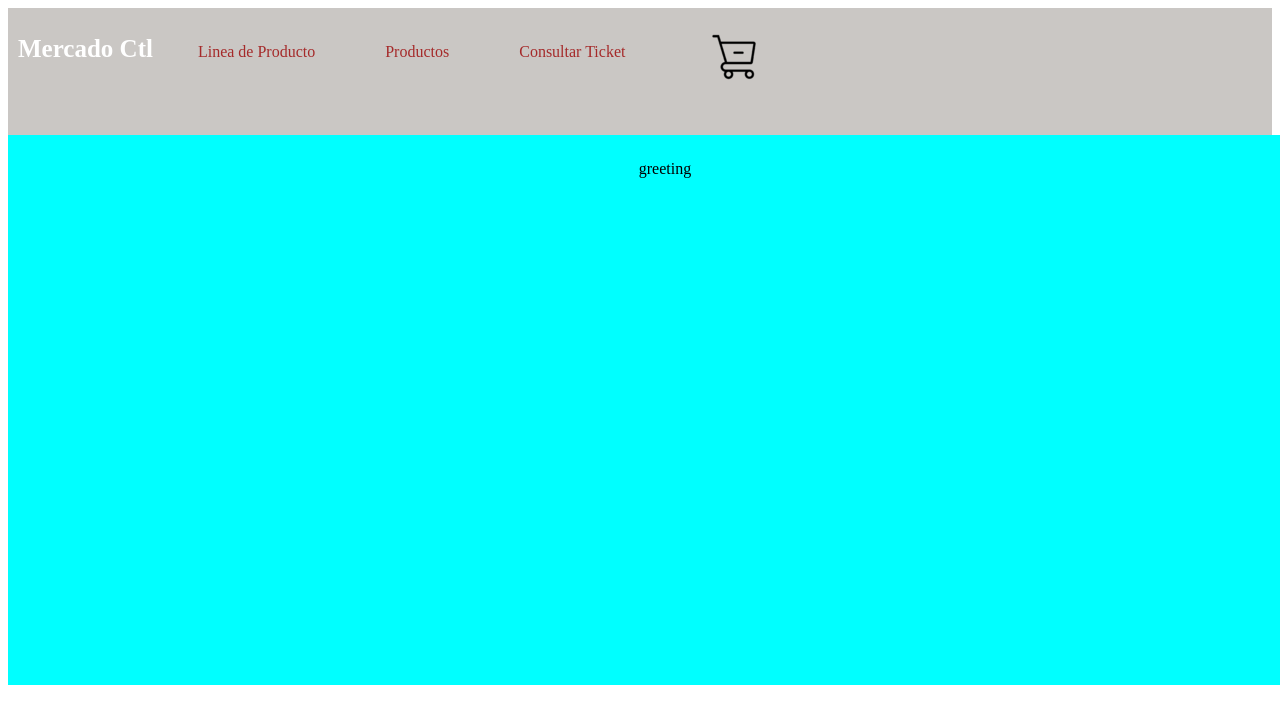
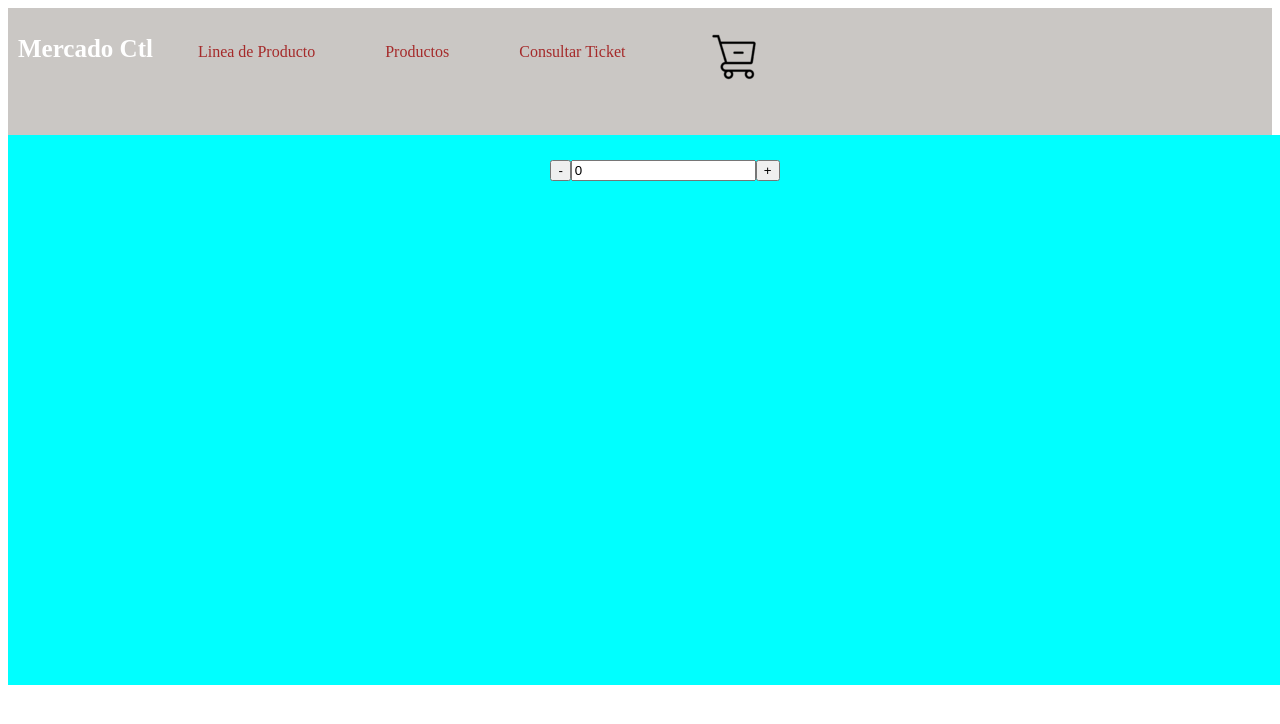
Before and after one commit to damianTest/mercadoCtrl_Tello_Damian, a React (Create React App) app: page / in a window 1280 px wide. Shown: the top 724 px of the page. Built offline with nearby package versions, Linux system fonts and the light colour scheme.

Commit message:
desafio counter

```diff
--- /dev/null
+++ b/src/components/ItemCount/ItemCount.jsx
@@ -0,0 +1,28 @@
+import React, {useState} from 'react';
+
+
+function ItemCount({stock, inicial, onAdd}) {
+    const [count, setCount] = useState(inicial);
+    const handleSuma = () => {
+        if (count < stock) {
+            setCount(count + 1);
+        }
+
+    }
+    const handleResta = () => {
+        if(count > 0){
+            setCount(count - 1);
+        }
+    }
+
+
+    return (
+        <div>
+              <button onClick={() => handleResta()}>-</button>
+              <input readOnly value={count}/>
+              <button onClick={() =>handleSuma()}>+</button>
+        </div>
+    );
+}
+
+export default ItemCount;
--- a/src/components/ItemListContainer/ItemListContainer.jsx
+++ b/src/components/ItemListContainer/ItemListContainer.jsx
@@ -1,12 +1,16 @@
 import React from 'react';
+import ItemCount from '../ItemCount/ItemCount';
+
 import './ItemListContainer.css';
+
 
 const ItemListContainer = ({props}) =>
 
  {
     return (
         <div className='item'>
-           {props}
+
+<ItemCount stock={5} inicial= {0} />
 
         </div>
     );
```
